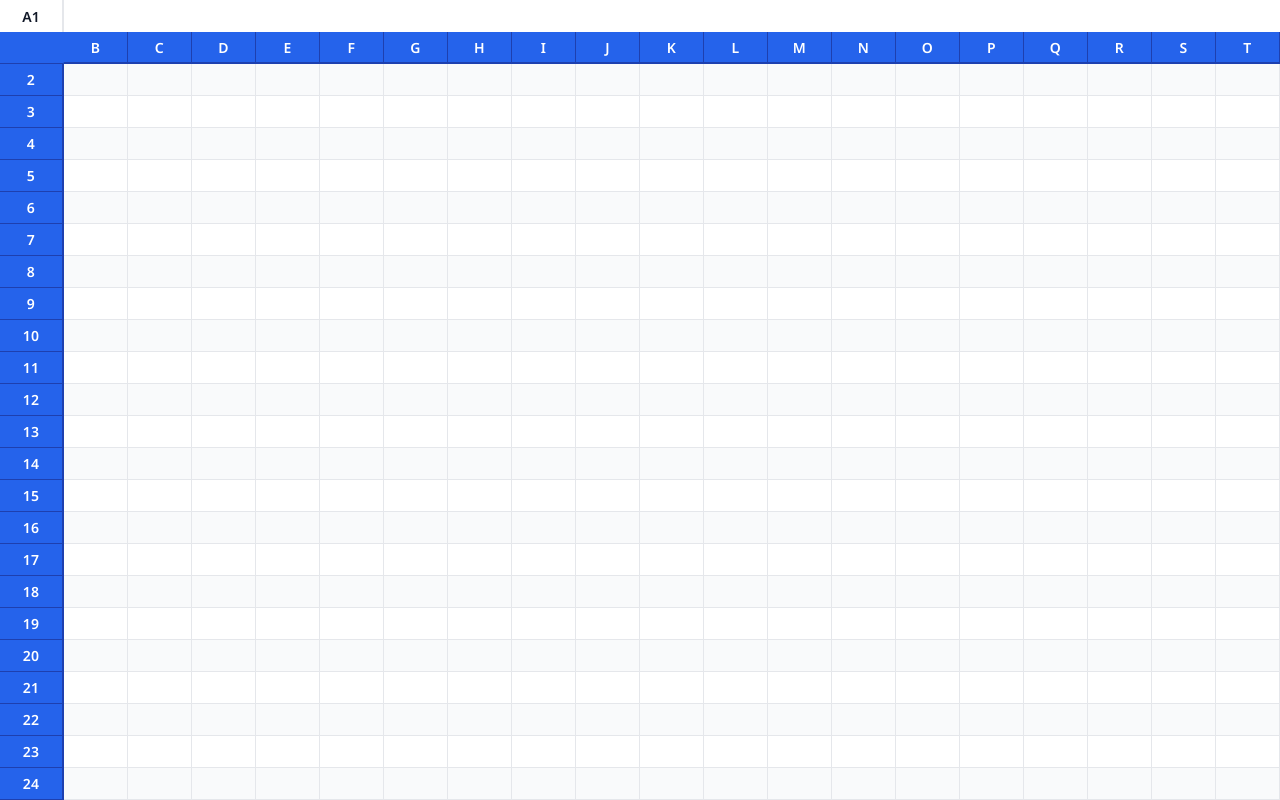
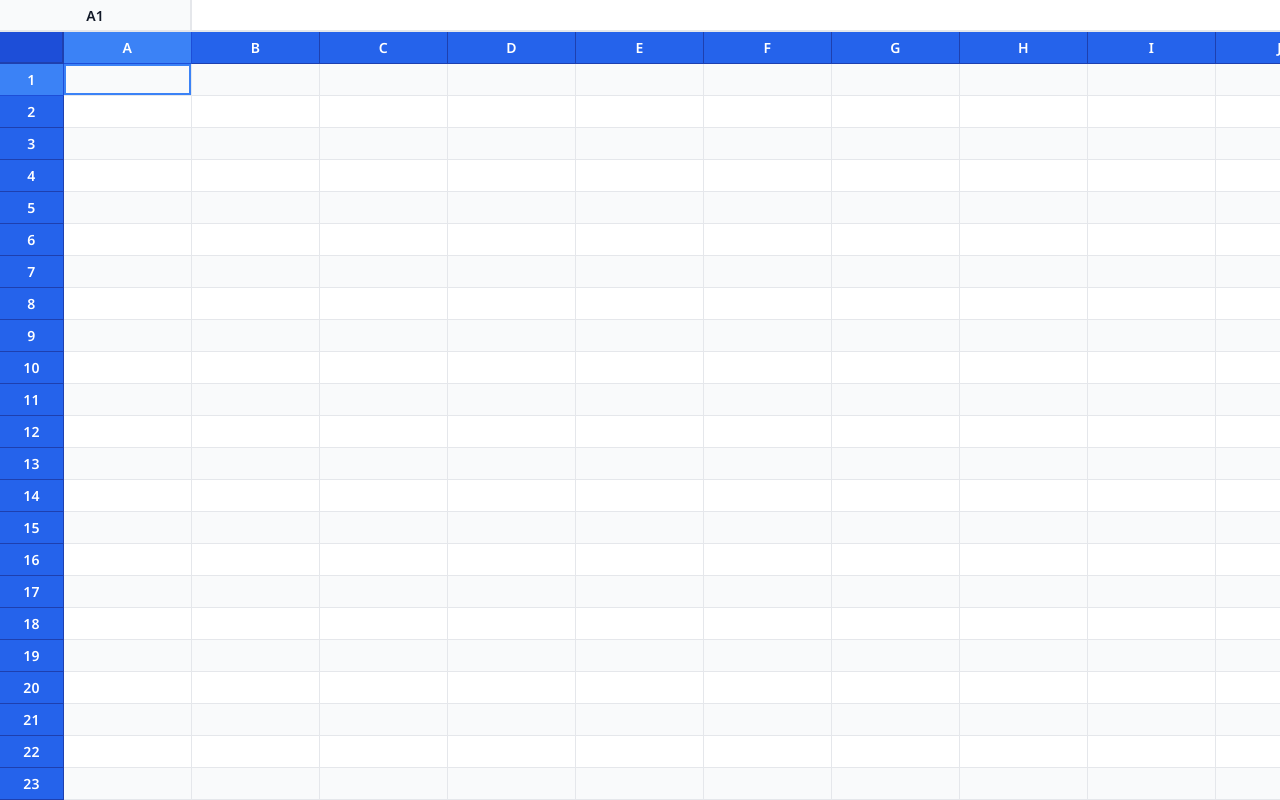
Before and after one commit to MichaelRayven/visual-programming, a React (Vite) app: page / in a window 1280 px wide. Built offline with nearby package versions, Linux system fonts and the light colour scheme.

Commit message:
feat(virtualization): adapted table style for virtual positioning

```diff
--- a/src/App.tsx
+++ b/src/App.tsx
@@ -7,7 +7,7 @@ function App() {
       <main>
         <Table
           size={{
-            rows: 100,
+            rows: 1000,
             cols: 26,
           }}
         />
--- a/src/components/table.css
+++ b/src/components/table.css
@@ -2,14 +2,10 @@
   display: flex;
   flex-direction: column;
   height: 100dvh;
-
-  --row-header-width: 4rem;
-  --row-header-height: 2rem;
-  --col-header-width: 6rem;
-  --col-header-height: 2rem;
 }
 
 .table-scrollable {
+  position: relative;
   flex: 1 0 0;
   width: 100%;
   overflow: auto;
@@ -17,49 +13,49 @@
 
 .table {
   position: relative;
-  table-layout: fixed;
-  border-collapse: separate;
-
+  box-sizing: border-box;
   -webkit-user-select: none;
   -moz-user-select: none;
   -ms-user-select: none;
   user-select: none;
-
   background-color: var(--color-background);
 }
 
-/* Table row */
 .table-row {
+  box-sizing: border-box;
+  display: block;
+}
+
+.table-row.data-row {
   transition: background-color var(--transition-fast) var(--transition-smooth);
 }
 
-.table-row:nth-child(even) {
+.table-row.data-row:nth-child(even) .table-cell {
   background-color: var(--color-surface);
 }
 
-.table-row:nth-child(odd) {
+.table-row.data-row:nth-child(odd) .table-cell {
   background-color: var(--color-background);
 }
 
-/* Table header */
+/* Table headers */
 .table-header {
-  position: sticky;
-  z-index: var(--z-sticky);
-  padding: 0;
+  box-sizing: border-box;
+  display: flex;
+  align-items: center;
+  justify-content: center;
 
   font-family: var(--font-family-primary);
   font-size: var(--font-size-sm);
   font-weight: var(--font-weight-semibold);
-  vertical-align: middle;
   color: var(--color-text-inverse);
 
   text-align: center;
   text-transform: uppercase;
   letter-spacing: var(--letter-spacing-wide);
-
   background-color: var(--color-primary-600);
-
-  border: 1px solid var(--color-primary-800);
+  border-right: 1px solid var(--color-primary-800);
+  border-bottom: 1px solid var(--color-primary-800);
 }
 
 .table-header-content {
@@ -70,99 +66,69 @@
   height: 100%;
 }
 
-/* Column headers */
-.table-row:first-child .table-header {
+.table-header.corner {
+  position: sticky;
   top: 0;
-  width: var(--col-header-width);
-  height: var(--col-header-height);
+  left: 0;
+  z-index: calc(var(--z-sticky) + 20);
+  margin-bottom: -32px; /* Pulls column wrapper up to clear grid gap placement */
+  background-color: var(--color-primary-700);
+  border-right: 2px solid var(--color-primary-800);
   border-bottom: 2px solid var(--color-primary-800);
 }
 
-/* Row headers */
-.table-header:first-child {
-  left: 0;
-  width: var(--row-header-width);
-  height: var(--row-header-height);
-  border-right: 2px solid var(--color-primary-800);
+.col-headers-sticky-wrapper,
+.row-headers-sticky-wrapper {
+  position: sticky;
+  z-index: var(--z-sticky);
+  overflow: visible;
+  pointer-events: none;
 }
 
-/* Top left corner header */
-.table-row:first-child .table-header:first-child {
+.col-headers-sticky-wrapper {
   top: 0;
-  left: 0;
-  z-index: calc(var(--z-sticky) + 10); /* Higher z-index */
-  width: var(--row-header-width);
-  height: var(--col-header-height);
+  width: 100%;
+  height: 0;
 }
 
-.table-header {
-  border-top: none;
-  border-left: none;
+.row-headers-sticky-wrapper {
+  left: 0;
+  width: 0;
+  height: 100%;
 }
 
-.table-header:last-child {
-  border-right: none;
+.col-headers-sticky-wrapper .table-header,
+.row-headers-sticky-wrapper .table-header {
+  pointer-events: auto;
 }
 
-/* Table cell */
+/* Table cells */
 .table-cell {
-  position: relative;
-  padding: var(--spacing-0);
+  box-sizing: border-box;
+  display: flex;
+  border-right: 1px solid var(--color-border-light);
+  border-bottom: 1px solid var(--color-border-light);
+}
 
+.table-cell-input {
+  width: 100%;
+  height: 100%;
+  padding: 0 var(--spacing-1);
+  margin: 0;
   font-family: var(--font-family-primary);
   font-size: var(--font-size-sm);
-  font-weight: var(--font-weight-regular);
-  vertical-align: middle;
-
   color: var(--color-text-primary);
-
-  text-align: left;
-  border: 1px solid var(--color-border-light);
-
-  transition: all var(--transition-fast) var(--transition-smooth);
-}
-
-.table-cell {
-  border-top: none;
-  border-left: none;
-}
-
-.table-cell:last-child {
-  border-right: none;
-}
-
-.table-row:last-child .table-cell {
-  border-bottom: none;
-}
-
-/* Responsiveness */
-@media (max-width: 768px) {
-  .table-header,
-  .table-cell {
-    padding: var(--spacing-2) var(--spacing-2);
-    font-size: var(--font-size-xs);
-  }
-
-  .table-wrapper {
-    overflow-x: auto;
-    -webkit-overflow-scrolling: touch;
-  }
-
-  table {
-    min-width: 600px;
-  }
+  pointer-events: none;
+  outline: none;
+  background: transparent;
+  border: none;
 }
 
 /* Selection */
-.table-header.header-selected {
-  background-color: var(--color-primary-500);
-  border-color: var(--color-primary-600);
-}
-
 .table-cell.selection::after {
   position: absolute;
-  inset: -1px;
-  z-index: calc(var(--z-sticky) + 5);
+  inset: 0px;
+  z-index: 5;
   pointer-events: none;
   content: "";
 }
@@ -183,69 +149,40 @@
   border-right: 1px solid var(--color-primary-500);
 }
 
-/* Selected cell */
-.table-cell.selection.selected::after {
-  border: 3px solid var(--color-primary-500);
+.table-cell.selected::after {
+  border: 2px solid var(--color-primary-500) !important;
 }
 
-/* Table cell input */
-.table-cell-input {
-  width: 100%;
-  height: 100%;
-
-  padding: 0 var(--spacing-1);
-  margin: 0;
-
+/* Top bar */
+.table-top-bar {
+  display: flex;
+  height: 2rem;
   font-family: var(--font-family-primary);
   font-size: var(--font-size-sm);
-  color: var(--color-text-primary);
-
-  pointer-events: none;
-  outline: none;
-
-  background: transparent;
-  border: none;
-}
-
-/* High contrast mode support */
-@media (forced-colors: active) {
-  .table-header {
-    color: Canvas;
-    background-color: CanvasText;
-    border: 1px solid CanvasText;
-  }
-
-  .table-cell {
-    border-color: CanvasText;
-  }
-}
-
-/* Table top bar */
-.table-top-bar {
-  display: flex;
-
-  height: var(--col-header-height);
-
-  font-family: var(--font-family-primary);
-  font-size: var(--font-size-sm);
+  border-bottom: 2px solid var(--color-border-light);
 }
 
 .table-top-bar-address {
   display: flex;
-
-  flex: 0 0 var(--row-header-width);
+  flex: 0 0 12rem;
   align-items: center;
   justify-content: center;
-
   font-weight: var(--font-weight-semibold);
-
   text-transform: uppercase;
+  background-color: var(--color-surface);
   border-right: 2px solid var(--color-border-light);
 }
 
 .table-top-bar-input {
   flex: 1 0 0;
+  padding: 0 var(--spacing-2);
   color: var(--color-text-primary);
   border: 0;
   border-radius: 0;
 }
+
+/* Selection header contextual focus highlights */
+.table-header.header-selected {
+  background-color: var(--color-primary-500);
+  border-color: var(--color-primary-700);
+}
--- a/src/components/table.tsx
+++ b/src/components/table.tsx
@@ -3,12 +3,11 @@ import React, { useEffect, useRef, useState } from "react";
 import {
   useCellData,
   useCellSelection,
-  useColWidth,
   useHeaderSelected,
   useRowHeight,
   useSelectedCell,
 } from "@/hooks/useTableStore";
-import { DEFAULT_COL_WIDTH, DEFAULT_ROW_HEIGHT, TableStore } from "@/lib/store";
+import { MIN_COL_WIDTH, MIN_ROW_HEIGHT, TableStore } from "@/lib/store";
 import { getCellAddress, getColumnHeader } from "@/lib/table";
 import {
   ContextMenu,
@@ -26,7 +25,7 @@ type TableProps = {
     rows: number;
     cols: number;
   };
-} & React.ComponentProps<"table">;
+} & React.ComponentProps<"div">;
 
 export const Table = ({ size, className, ...props }: TableProps) => {
   const storeRef = useRef<TableStore>(null);
@@ -58,7 +57,7 @@ export const Table = ({ size, className, ...props }: TableProps) => {
 
 type TableContentProps = {
   containerRef: React.RefObject<HTMLDivElement>;
-} & React.ComponentProps<"table">;
+} & React.ComponentProps<"div">;
 
 const TableContent = ({
   containerRef,
@@ -74,131 +73,111 @@ const TableContent = ({
     totalWidth,
     rowOffsets,
     colOffsets,
+    colWidths,
+    rowHeights,
   } = useVirtualTable(containerRef, 50);
 
   return (
     <div
-      style={{
-        height: `${totalHeight}px`,
-        width: `${totalWidth}px`,
-        position: "relative",
-      }}
-    >
-      <table
       className={clsx("table", className)}
       style={{
-          position: "absolute",
-          top: 0,
-          left: 0,
-          width: "100%",
-          tableLayout: "fixed", // Critical for column widths to behave
-          borderCollapse: "collapse",
+        height: `${totalHeight + MIN_ROW_HEIGHT}px`,
+        width: `${totalWidth + MIN_COL_WIDTH}px`,
+        position: "relative",
       }}
       {...props}
     >
-        <thead style={{ position: "sticky", top: 0, zIndex: 1020 }}>
-          <TableRow row={-1}>
-            <TableHead />
-            <TableHeader
-              start={startCol}
-              end={endCol}
-              colOffsets={colOffsets}
+      <div
+        className="table-header corner"
+        style={{
+          width: `${MIN_COL_WIDTH}px`,
+          height: `${MIN_ROW_HEIGHT}px`,
+        }}
       />
-          </TableRow>
-        </thead>
-        <tbody>
-          {/* Only render rows in the virtual window */}
+
+      <div className="col-headers-sticky-wrapper">
+        {Array.from({ length: endCol - startCol + 1 }).map((_, i) => {
+          const colIdx = startCol + i;
+          return (
+            <TableHead
+              key={`col-${colIdx}`}
+              col={colIdx}
+              style={{
+                position: "absolute",
+                left: `${MIN_COL_WIDTH + colOffsets[colIdx]}px`,
+                top: 0,
+                width: `${colWidths[colIdx]}px`,
+                height: `${MIN_ROW_HEIGHT}px`,
+              }}
+            >
+              {getColumnHeader(colIdx)}
+            </TableHead>
+          );
+        })}
+      </div>
+
+      <div className="row-headers-sticky-wrapper">
+        {Array.from({ length: endRow - startRow + 1 }).map((_, i) => {
+          const rowIdx = startRow + i;
+          return (
+            <TableHead
+              key={`row-header-${rowIdx}`}
+              row={rowIdx}
+              style={{
+                position: "absolute",
+                top: `${MIN_ROW_HEIGHT + rowOffsets[rowIdx]}px`,
+                left: 0,
+                width: `${MIN_COL_WIDTH}px`,
+                height: `${rowHeights[rowIdx]}px`,
+              }}
+            >
+              {rowIdx + 1}
+            </TableHead>
+          );
+        })}
+      </div>
+
       {Array.from({ length: endRow - startRow + 1 }).map((_, i) => {
         const rowIdx = startRow + i;
         return (
           <TableRow
-                key={rowIdx}
+            key={`row-${rowIdx}`}
             row={rowIdx}
+            className="data-row"
             style={{
               position: "absolute",
-                  top: 0,
-                  transform: `translateY(${rowOffsets[rowIdx]}px)`,
+              top: `${MIN_ROW_HEIGHT + rowOffsets[rowIdx]}px`,
+              left: 0,
               width: "100%",
-                  display: "flex", // Helps with cell alignment in absolute rows
+              height: `${rowHeights[rowIdx]}px`,
             }}
           >
-                <TableHead row={rowIdx}>{rowIdx + 1}</TableHead>
-                <TableCellsRow
-                  rowIdx={rowIdx}
-                  startCol={startCol}
-                  endCol={endCol}
-                  colOffsets={colOffsets}
+            {Array.from({ length: endCol - startCol + 1 }).map((_, j) => {
+              const colIdx = startCol + j;
+              return (
+                <TableCell
+                  key={`cell-${rowIdx}-${colIdx}`}
+                  row={rowIdx}
+                  col={colIdx}
+                  style={{
+                    position: "absolute",
+                    left: `${MIN_COL_WIDTH + colOffsets[colIdx]}px`,
+                    width: `${colWidths[colIdx]}px`,
+                    height: `${rowHeights[rowIdx]}px`,
+                  }}
                 />
+              );
+            })}
           </TableRow>
         );
       })}
-        </tbody>
-      </table>
     </div>
   );
 };
 
-type TableHeaderProps = {
-  start: number;
-  end: number;
-  colOffsets: Float64Array;
-};
-
-const TableHeader = ({ start, end, colOffsets }: TableHeaderProps) => {
-  const cols = [];
-  for (let i = start; i <= end; i++) {
-    cols.push(
-      <TableHead
-        key={i}
-        col={i}
-        style={{
-          position: "absolute",
-          left: colOffsets[i],
-          width: colOffsets[i + 1] - colOffsets[i],
-        }}
-      >
-        {getColumnHeader(i)}
-      </TableHead>
-    );
-  }
-  return <>{cols}</>;
-};
-
-type TableCellsRowProps = {
-  rowIdx: number;
-  startCol: number;
-  endCol: number;
-  colOffsets: Float64Array;
-};
-
-const TableCellsRow = ({
-  rowIdx,
-  startCol,
-  endCol,
-  colOffsets,
-}: TableCellsRowProps) => {
-  const cells = [];
-  for (let i = startCol; i <= endCol; i++) {
-    cells.push(
-      <TableCell
-        key={i}
-        row={rowIdx}
-        col={i}
-        style={{
-          position: "absolute",
-          left: colOffsets[i],
-          width: colOffsets[i + 1] - colOffsets[i],
-          height: "100%",
-        }}
-      />
-    );
-  }
-  return <>{cells}</>;
-};
-
 type TableRowProps = {
   row: number;
-} & React.ComponentProps<"tr">;
+} & React.ComponentProps<"div">;
 
 export const TableRow = ({
   row,
@@ -207,8 +186,9 @@ export const TableRow = ({
   ...props
 }: TableRowProps) => {
   const height = useRowHeight(row);
+
   return (
-    <tr
+    <div
       className={clsx("table-row", className)}
       style={{ ...style, height }}
       {...props}
@@ -219,7 +199,7 @@ export const TableRow = ({
 type TableHeadProps = {
   col?: number;
   row?: number;
-} & React.ComponentProps<"th">;
+} & React.ComponentProps<"div">;
 
 export const TableHead = ({
   className,
@@ -230,12 +210,11 @@ export const TableHead = ({
   ...props
 }: TableHeadProps) => {
   const store = useStore();
-  const ref = useRef<HTMLTableCellElement>(null);
+  const ref = useRef<HTMLDivElement>(null);
   const isCol = col !== undefined;
   const isRow = row !== undefined;
 
   const isSelected = useHeaderSelected(col, row);
-  const width = useColWidth(col);
 
   const handleMouseDown = (e: React.MouseEvent) => {
     e.preventDefault();
@@ -246,16 +225,10 @@ export const TableHead = ({
 
     const handleMouseMove = (moveEvent: MouseEvent) => {
       if (isCol) {
-        const newWidth = Math.max(
-          DEFAULT_COL_WIDTH,
-          startWidth + (moveEvent.clientX - startX)
-        );
+        const newWidth = startWidth + (moveEvent.clientX - startX);
         store.setColWidth(col, newWidth);
       } else if (isRow) {
-        const newHeight = Math.max(
-          DEFAULT_ROW_HEIGHT,
-          startHeight + (moveEvent.clientY - startY)
-        );
+        const newHeight = startHeight + (moveEvent.clientY - startY);
         store.setRowHeight(row, newHeight);
       }
     };
@@ -269,20 +242,15 @@ export const TableHead = ({
     document.addEventListener("mouseup", handleMouseUp);
   };
 
-  const resolvedStyle = {
-    ...style,
-    ...(isCol && width ? { width, minWidth: width } : {}),
-  };
-
   return (
-    <th
+    <div
       ref={ref}
-      style={resolvedStyle}
       className={clsx(
         "table-header",
         { "header-selected": isSelected },
         className
       )}
+      style={style}
       {...props}
     >
       <ContextMenu>
@@ -348,14 +316,14 @@ export const TableHead = ({
           }}
         />
       )}
-    </th>
+    </div>
   );
 };
 
 type TableCellProps = {
   row: number;
   col: number;
-} & React.ComponentProps<"td">;
+} & React.ComponentProps<"div">;
 
 export const TableCell = React.memo(
   ({
@@ -364,6 +332,7 @@ export const TableCell = React.memo(
     col,
     onClick,
     onDoubleClick,
+    style,
     ...props
   }: TableCellProps) => {
     const store = useStore();
@@ -410,7 +379,7 @@ export const TableCell = React.memo(
     }, [isSelected, row, col, store]);
 
     return (
-      <td
+      <div
         className={clsx(
           "table-cell",
           {
@@ -423,6 +392,7 @@ export const TableCell = React.memo(
           },
           className
         )}
+        style={style}
         onDoubleClick={(e) => {
           internalInputRef.current?.focus();
           onDoubleClick?.(e);
@@ -457,22 +427,20 @@ export const TableCell = React.memo(
           onFocus={() => setIsFocused(true)}
           onBlur={() => setIsFocused(false)}
         />
-      </td>
+      </div>
     );
   }
 );
 
-TableCell.displayName = "TableCell";
-
 export function TableTopBar() {
   const store = useStore();
   const selectedCell = useSelectedCell();
-  const cellAddr = getCellAddress(selectedCell.row, selectedCell.col);
+  const cellAddress = getCellAddress(selectedCell.row, selectedCell.col);
   const { rawValue } = useCellData(selectedCell.row, selectedCell.col);
 
   return (
     <div className="table-top-bar">
-      <div className="table-top-bar-address">{cellAddr}</div>
+      <div className="table-top-bar-address">{cellAddress}</div>
       <Input
         className="table-top-bar-input"
         value={rawValue}
--- a/src/hooks/useTableStore.tsx
+++ b/src/hooks/useTableStore.tsx
@@ -32,21 +32,19 @@ export function useSelectedCell() {
   );
 }
 
-export function useColWidth(col?: number) {
+export function useColWidth(col: number) {
   const store = useStore();
   return useSyncExternalStore(
-    // biome-ignore lint/suspicious/noEmptyBlockStatements: No-op for undefined cols
-    (l) => (col !== undefined ? store.subscribeGridMeta(l) : () => {}),
-    () => (col !== undefined ? store.getColWidth(col) : undefined)
+    (l) => store.subscribeGridMeta(l),
+    () => store.getColWidth(col)
   );
 }
 
-export function useRowHeight(row?: number) {
+export function useRowHeight(row: number) {
   const store = useStore();
   return useSyncExternalStore(
-    // biome-ignore lint/suspicious/noEmptyBlockStatements: No-op for undefined rows
-    (l) => (row !== undefined ? store.subscribeGridMeta(l) : () => {}),
-    () => (row !== undefined ? store.getRowHeight(row) : undefined)
+    (l) => store.subscribeGridMeta(l),
+    () => store.getRowHeight(row)
   );
 }
 
--- a/src/hooks/useVirtualTable.tsx
+++ b/src/hooks/useVirtualTable.tsx
@@ -1,12 +1,6 @@
-import {
-  useState,
-  useMemo,
-  useEffect,
-  useSyncExternalStore,
-  useCallback,
-} from "react";
+import { useEffect, useMemo, useState, useSyncExternalStore } from "react";
+import { DEFAULT_COL_WIDTH, DEFAULT_ROW_HEIGHT } from "@/lib/store";
 import { useStore } from "./useTable";
-import { DEFAULT_COL_WIDTH, DEFAULT_ROW_HEIGHT } from "@/lib/store";
 
 const findIndex = (offsets: Float64Array, value: number) => {
   let low = 0;
@@ -32,6 +26,11 @@ export function useVirtualTable(
     () => store.getGridSizeSnapshot()
   );
 
+  const { colIds, rowIds } = useSyncExternalStore(
+    (l) => store.subscribeGridMeta(l),
+    () => store.getGridSnapshot()
+  );
+
   const widths = useSyncExternalStore(
     (l) => store.subscribeGridMeta(l),
     () => store.getColWidthsSnapshot()
@@ -42,26 +41,39 @@ export function useVirtualTable(
     () => store.getRowHeightsSnapshot()
   );
 
+  console.log(widths);
+
   const layout = useMemo(() => {
+    const colWidths = new Float64Array(size.cols);
+    const rowHeights = new Float64Array(size.rows);
     const rowOffsets = new Float64Array(size.rows + 1);
     const colOffsets = new Float64Array(size.cols + 1);
 
     let top = 0;
     for (let i = 0; i < size.rows; i++) {
       rowOffsets[i] = top;
-      top += heights[i] || DEFAULT_ROW_HEIGHT;
+      rowHeights[i] = heights[rowIds[i]] || DEFAULT_ROW_HEIGHT;
+      top += heights[rowIds[i]] || DEFAULT_ROW_HEIGHT;
     }
     rowOffsets[size.rows] = top;
 
     let left = 0;
     for (let i = 0; i < size.cols; i++) {
       colOffsets[i] = left;
-      left += widths[i] || DEFAULT_COL_WIDTH;
+      colWidths[i] = widths[colIds[i]] || DEFAULT_COL_WIDTH;
+      left += widths[colIds[i]] || DEFAULT_COL_WIDTH;
     }
     colOffsets[size.cols] = left;
 
-    return { rowOffsets, colOffsets, totalHeight: top, totalWidth: left };
-  }, [size, widths, heights]);
+    return {
+      rowOffsets,
+      colOffsets,
+      rowHeights,
+      colWidths,
+      totalHeight: top,
+      totalWidth: left,
+    };
+  }, [size, widths, heights, colIds, rowIds]);
 
   useEffect(() => {
     const el = containerRef.current;
@@ -106,9 +118,6 @@ export function useVirtualTable(
     endRow,
     startCol,
     endCol,
-    rowOffsets: layout.rowOffsets,
-    colOffsets: layout.colOffsets,
-    totalHeight: layout.totalHeight,
-    totalWidth: layout.totalWidth,
+    ...layout,
   };
 }
--- a/src/index.css
+++ b/src/index.css
@@ -408,7 +408,6 @@ th,
 td {
   padding: var(--spacing-2) var(--spacing-3);
   text-align: left;
-  border-bottom: 1px solid var(--color-border-light);
 }
 
 th {
--- a/src/lib/store.ts
+++ b/src/lib/store.ts
@@ -6,7 +6,9 @@ import {
 } from "./table";
 
 export const DEFAULT_ROW_HEIGHT = 32;
-export const DEFAULT_COL_WIDTH = 64;
+export const DEFAULT_COL_WIDTH = 128;
+export const MIN_ROW_HEIGHT = 32;
+export const MIN_COL_WIDTH = 64;
 
 export type Listener = () => void;
 
@@ -93,8 +95,10 @@ export class TableStore {
     `${this.snapshot.rowIds[row]}_${this.snapshot.colIds[col]}`;
   getCellValue = (row: number, col: number) =>
     this.snapshot.cells[this.getCellId(row, col)] || "";
-  getColWidth = (col: number) => this.colWidths[this.snapshot.colIds[col]];
-  getRowHeight = (row: number) => this.rowHeights[this.snapshot.rowIds[row]];
+  getColWidth = (col: number) =>
+    this.colWidths[this.snapshot.colIds[col]] || DEFAULT_COL_WIDTH;
+  getRowHeight = (row: number) =>
+    this.rowHeights[this.snapshot.rowIds[row]] || DEFAULT_ROW_HEIGHT;
 
   // Setters
   updateCell(row: number, col: number, value: string) {
@@ -142,14 +146,22 @@ export class TableStore {
   }
 
   setColWidth(col: number, width: number) {
-    if (this.colWidths[col] === width) return;
-    this.colWidths = { ...this.colWidths, [col]: width };
+    const colId = this.snapshot.colIds[col];
+    if (this.colWidths[colId] === width) return;
+    this.colWidths = {
+      ...this.colWidths,
+      [colId]: Math.max(width, MIN_COL_WIDTH),
+    };
     this.gridMetaListeners.forEach((l) => l());
   }
 
   setRowHeight(row: number, height: number) {
-    if (this.rowHeights[row] === height) return;
-    this.rowHeights = { ...this.rowHeights, [row]: height };
+    const rowId = this.snapshot.rowIds[row];
+    if (this.rowHeights[rowId] === height) return;
+    this.rowHeights = {
+      ...this.rowHeights,
+      [rowId]: Math.max(height, MIN_ROW_HEIGHT),
+    };
     this.gridMetaListeners.forEach((l) => l());
   }
 
```
Lines whose indentation alone changed are shown as unchanged.
